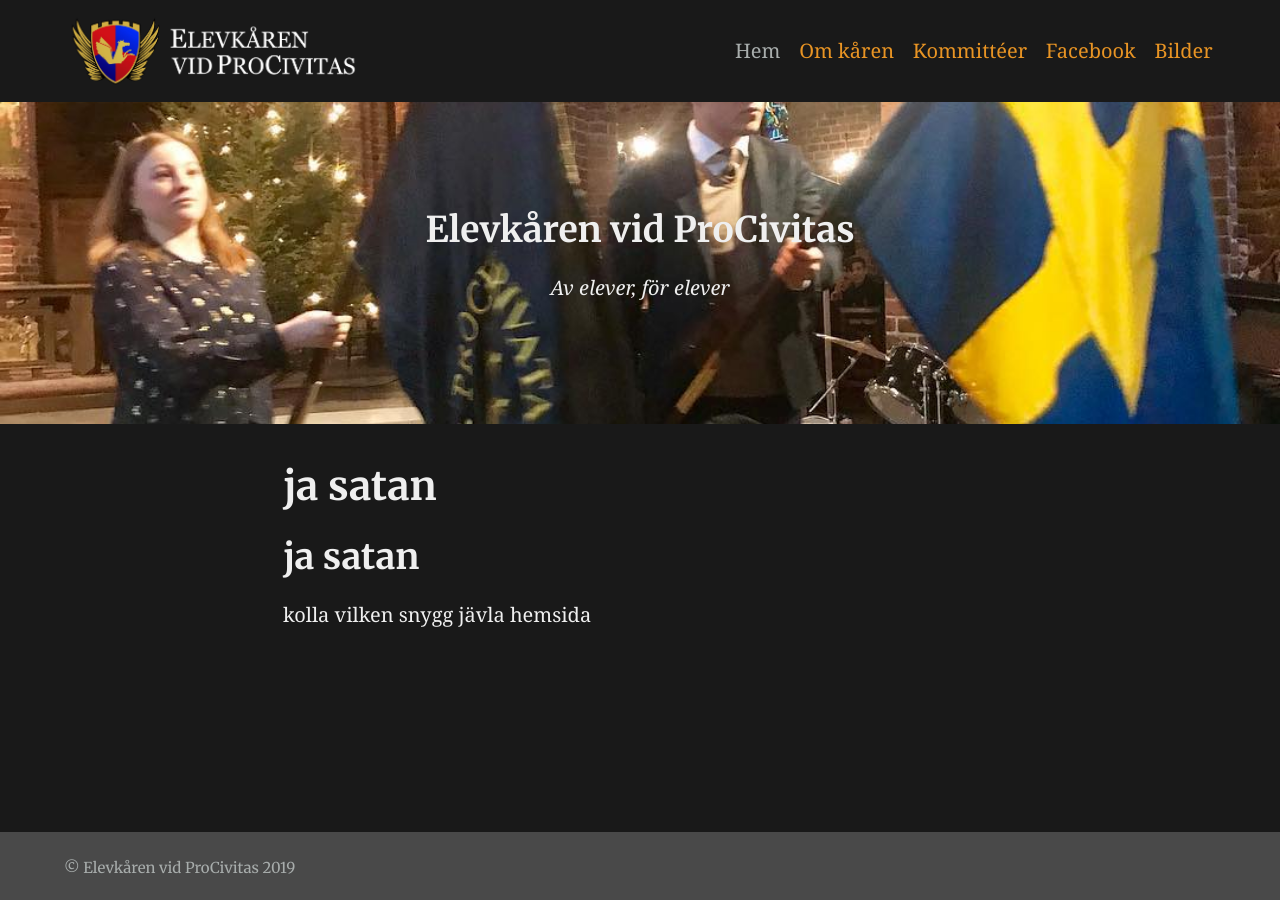
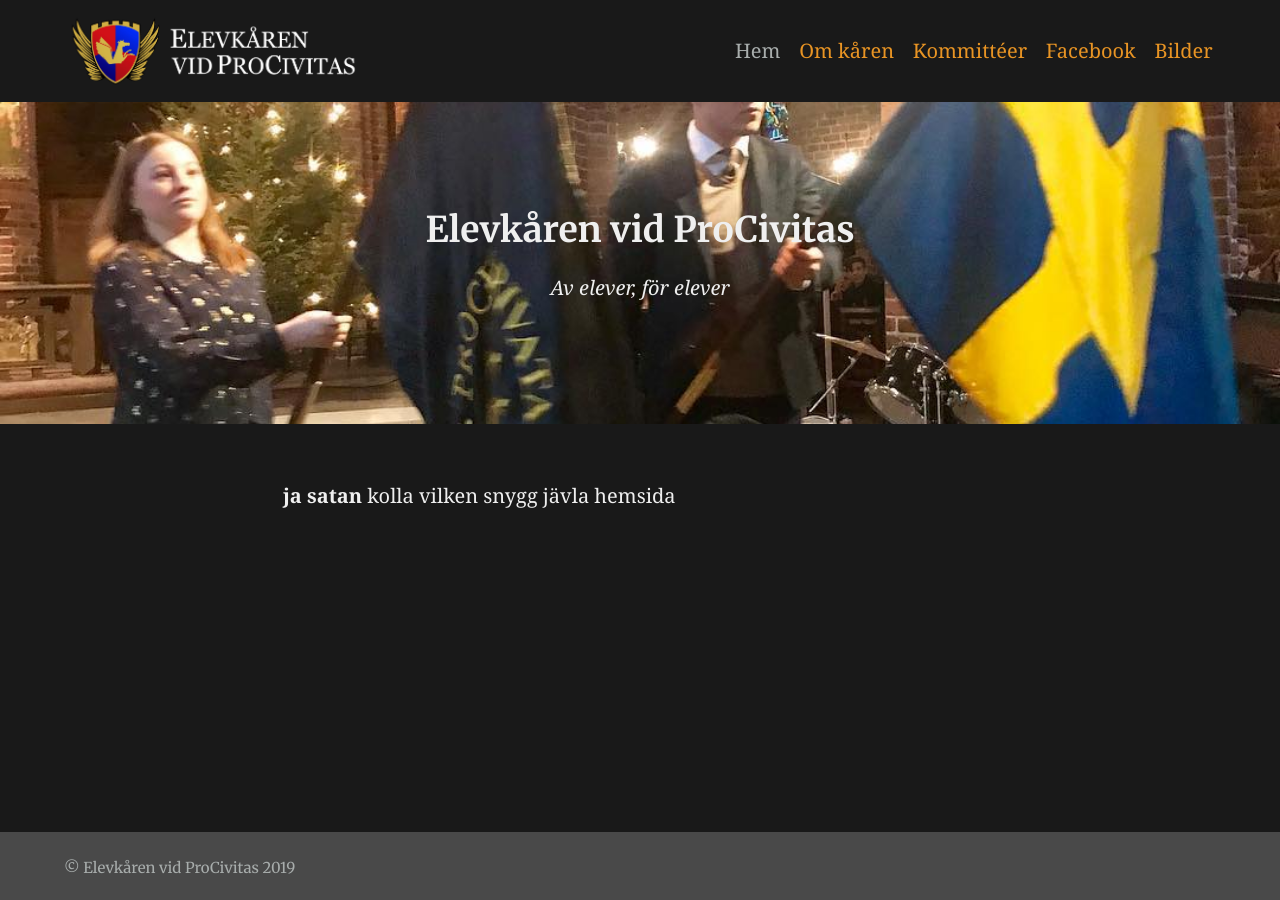
Before and after one commit to ekvp/ekvp.github.io, a Jekyll site: the page built from index.md, in a window 1280 px wide. Built offline with Jekyll 4.4.1, drawn with Linux system fonts in a browser that asks for light colours; our own code applies the rules of GitHub Pages for plain Markdown files.

Commit message:
Update index.md

```diff
--- a/index.md
+++ b/index.md
@@ -7,5 +7,5 @@
 excerpt: "Elevkåren är si och så"
 ---
 
-## ja satan
+**ja satan**
 kolla vilken snygg jävla hemsida
```
